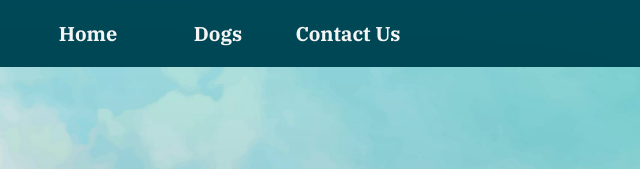
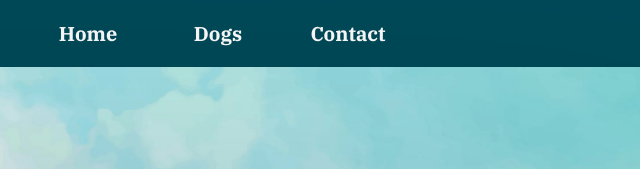
Before and after one commit to zillur-rgb/Dog-Breed-Js-Webpack, a website built with webpack: page dist/index.html in a window 1280 px wide. Shown: the top 169 px of the page, 422-1062 px from the left. Built offline with nearby package versions, Linux system fonts and the light colour scheme.

Commit message:
Complete Panel Module

```diff
--- a/src/index.js
+++ b/src/index.js
@@ -1,5 +1,3 @@
 import appendPanels from "./panel.js";
 
 appendPanels();
-
-let header = document.createElement("header");
--- a/src/panel.js
+++ b/src/panel.js
@@ -1,9 +1,21 @@
 const panels = (() => {
   let header = document.createElement("header");
-  header.classList.add("panel");
+  let nav = document.createElement("nav");
+  let links = document.createElement("a");
+  let body = document.querySelector("body");
 
   const appendHeader = () => {
-    console.log("header");
+    header.classList.add("panel");
+    body.prepend(header);
+
+    document.querySelector("header").append(nav);
+    document.querySelector("nav").append(links);
+    document.querySelector("nav a").setAttribute("href", "./index.html");
+    links.textContent = "Home";
+    document.querySelector("nav").append(links.cloneNode());
+    document.querySelector("nav a:last-child").textContent = "Dogs";
+    document.querySelector("nav").append(links.cloneNode());
+    document.querySelector("nav a:last-child").textContent = "Contact";
   };
 
   const appendFooter = () => {
@@ -14,7 +26,6 @@ const panels = (() => {
     appendHeader,
     appendFooter,
   };
-  let nav = document.createElement("nav");
 })();
 
 export default function appendPanels() {
```
Also changed, not shown: dist/index.html, dist/main.js.
